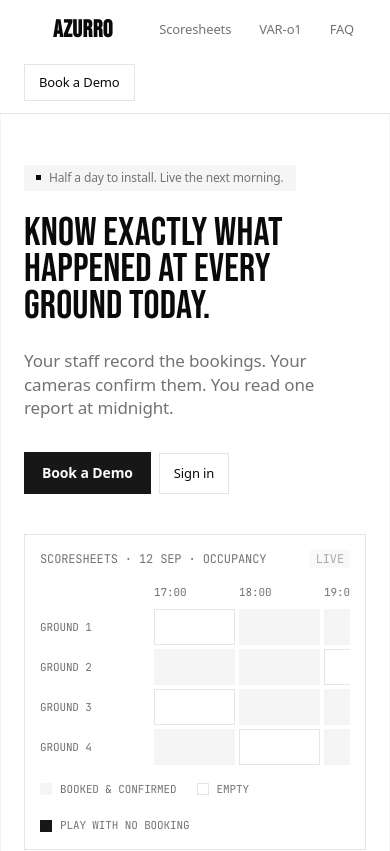
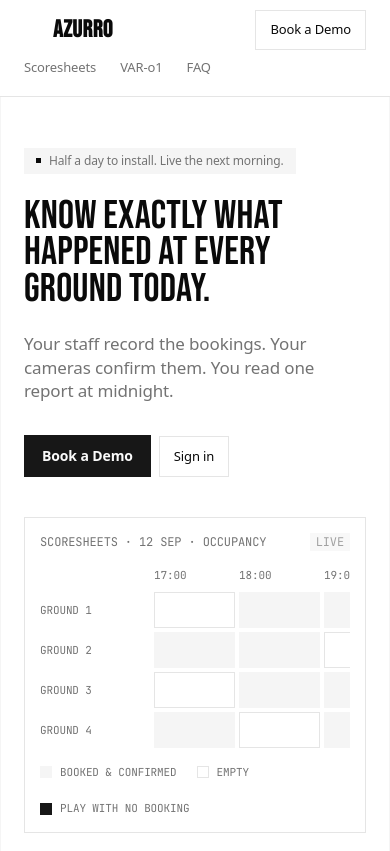
Before and after one commit to mihiryadav20/azurro_lander, a React (Vite) app: page / in a window 390 px wide. Shown: the top 851 px of the page. Built offline with nearby package versions, Linux system fonts and the light colour scheme.

Commit message:
fix: enhance navLink styles and update section padding for better layout

```diff
--- a/src/components/azurro/AzurroLanding.tsx
+++ b/src/components/azurro/AzurroLanding.tsx
@@ -21,17 +21,22 @@ const primaryBtn =
 const outlineBtn =
   "inline-flex items-center border border-border text-foreground text-[13px] transition-colors hover:bg-secondary"
 const navLink =
-  "relative px-3 py-2 text-muted-foreground transition-colors hover:text-foreground " +
+  "relative inline-flex min-h-9 items-center px-3 text-muted-foreground transition-colors hover:text-foreground " +
   "after:absolute after:inset-x-3 after:bottom-1 after:h-px after:origin-left after:scale-x-0 " +
   "after:bg-foreground after:transition-transform after:duration-300 " +
   "after:ease-[cubic-bezier(0.16,1,0.3,1)] hover:after:scale-x-100 " +
   "motion-reduce:after:transition-none"
-// scroll-mt clears the sticky header (~53px) on anchor jumps; each section's own
-// top padding supplies the breathing room below it.
+// scroll-mt clears the sticky header on anchor jumps; each section's own top
+// padding supplies the breathing room below it. The header is two rows until
+// sm (brand + CTA, then the links), one 53px row from sm up — so the offset
+// has to step down with it or mobile anchors land underneath the header.
 const sectionPad =
-  "mx-auto max-w-[1200px] px-6 pt-[clamp(56px,9vw,96px)] scroll-mt-[60px]"
+  "mx-auto max-w-[1200px] px-6 pt-[clamp(56px,9vw,96px)] scroll-mt-[104px] sm:scroll-mt-[60px]"
+// Below sm the terminal is narrower than its own longest line, so the lines
+// wrap the way a real narrow terminal wraps. Keeping whitespace-pre there
+// would put the tail of every line behind a nested horizontal scroll.
 const termLine =
-  "font-mono whitespace-pre text-[clamp(11px,2.2cqw,12px)] leading-[1.72]"
+  "font-mono whitespace-pre-wrap sm:whitespace-pre text-[clamp(11px,2.2cqw,12px)] leading-[1.72]"
 const tap = { scale: 0.985 }
 
 const TIMES = ["17:00", "18:00", "19:00", "20:00", "21:00", "22:00"]
@@ -146,8 +151,12 @@ export function AzurroLanding() {
           animate={{ opacity: 1 }}
           transition={{ duration: 0.4, ease: EASE }}
         >
-          <div className="mx-auto flex max-w-[1200px] flex-wrap items-center gap-4 px-6 py-3">
-            <div className="mr-auto flex items-center gap-[9px]">
+          {/* Brand, links and CTA cannot share one line under ~500px — the three
+              together need ~405px inside a 272px content box. So the links take
+              a full-width second row on phones (order-3 + w-full forces the
+              wrap) and rejoin the single row from sm up. */}
+          <div className="mx-auto flex max-w-[1200px] flex-wrap items-center gap-x-4 px-6 py-2.5 sm:py-3">
+            <div className="order-1 mr-auto flex items-center gap-[9px]">
               <span className="relative block h-7 w-5 overflow-hidden">
                 <img
                   src={logo}
@@ -159,7 +168,7 @@ export function AzurroLanding() {
                 AZURRO
               </span>
             </div>
-            <div className="flex flex-wrap items-center gap-1 text-[13px]">
+            <div className="order-3 -mx-3 flex w-full flex-wrap items-center text-[13px] sm:order-none sm:mx-0 sm:w-auto sm:gap-1">
               <a href="#what" className={navLink}>
                 Scoresheets
               </a>
@@ -173,7 +182,7 @@ export function AzurroLanding() {
             <motion.a
               href="#contact"
               whileTap={tap}
-              className={`${outlineBtn} px-3.5 py-2 font-medium`}
+              className={`${outlineBtn} order-2 min-h-10 px-3.5 font-medium sm:order-none`}
             >
               Book a Demo
             </motion.a>
```
